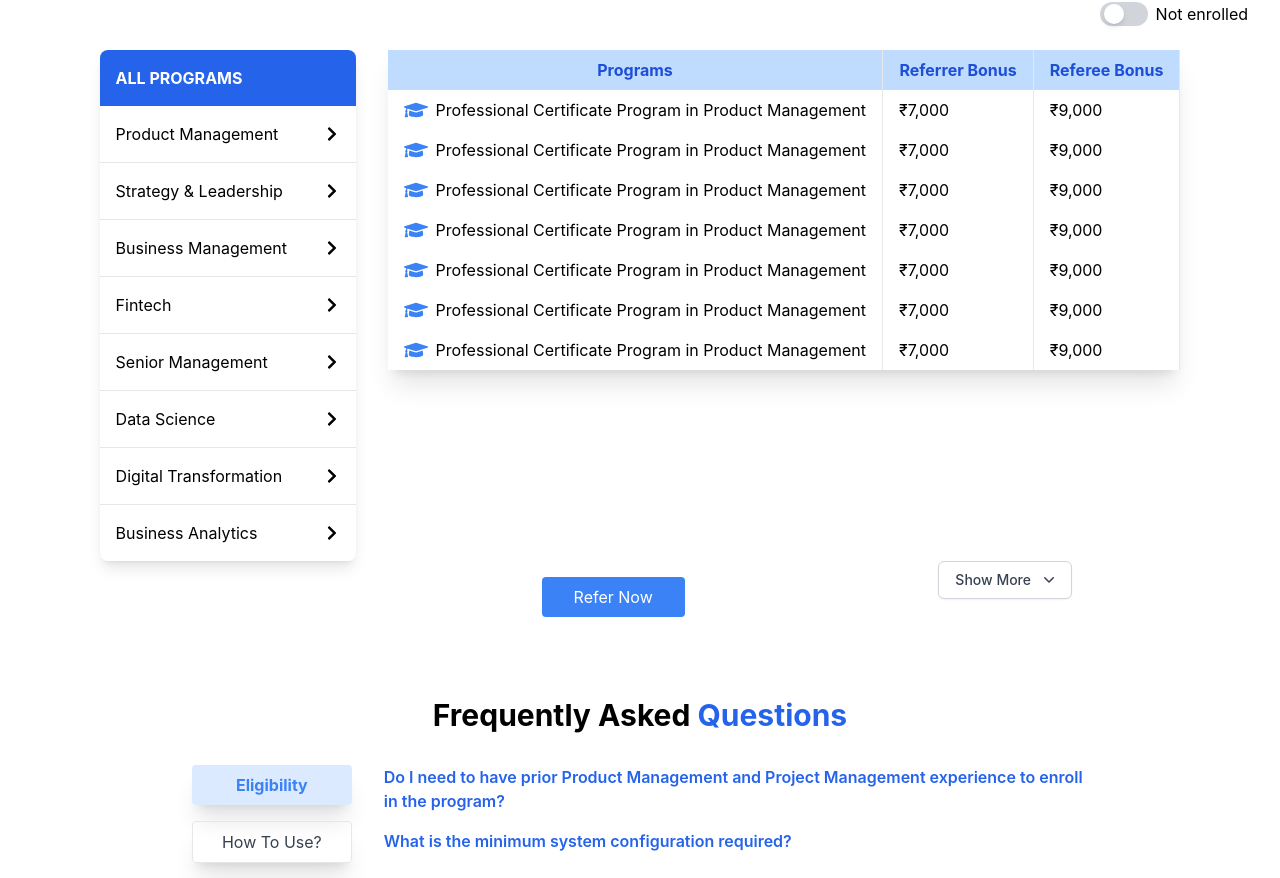
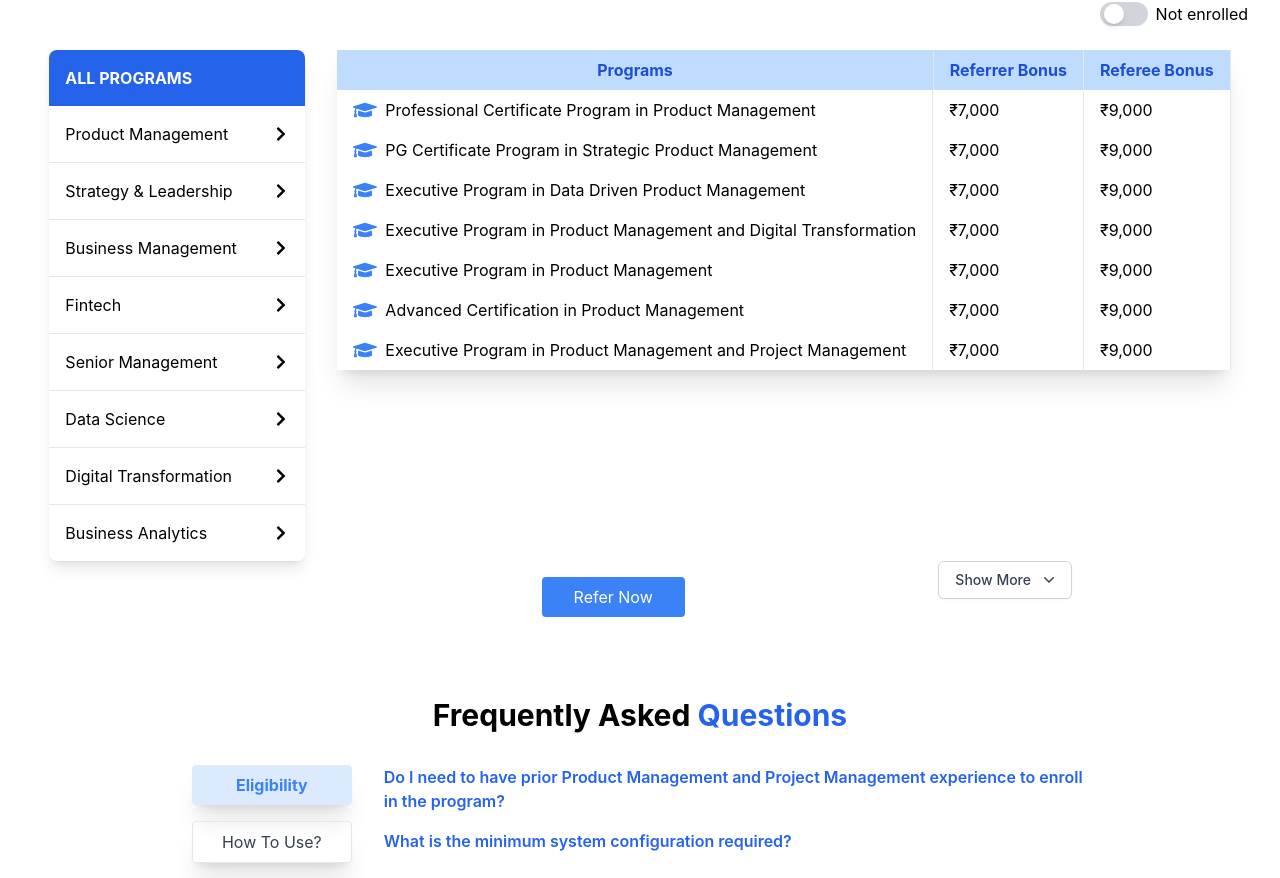
Before and after one commit to karan00034/Accredian-frontend-task, a React (Create React App) app: page / in a window 1280 px wide. Shown: the part 1632-2510 px from the top of the page. Built offline with nearby package versions, Linux system fonts and the light colour scheme.

Commit message:
Update ReferralBenefits.js

```diff
--- a/src/components/ReferralBenefits.js
+++ b/src/components/ReferralBenefits.js
@@ -37,32 +37,33 @@ function ReferralBenefits() {
                 <td className="border-r px-4 py-2">₹9,000</td>
               </tr>
               <tr>
-                <td className="border-r px-4 py-2 flex items-center"><FaGraduationCap className='mr-2 text-blue-500 text-2xl'/>Professional Certificate Program in Product Management</td>
+                <td className="border-r px-4 py-2 flex items-center"><FaGraduationCap className='mr-2 text-blue-500 text-2xl'/>
+PG Certificate Program in Strategic Product Management</td>
                 <td className="border-r px-4 py-2">₹7,000</td>
                 <td className="border-r px-4 py-2">₹9,000</td>
               </tr>
               <tr>
-                <td className="border-r px-4 py-2 flex items-center"><FaGraduationCap className='mr-2 text-blue-500 text-2xl'/>Professional Certificate Program in Product Management</td>
+                <td className="border-r px-4 py-2 flex items-center"><FaGraduationCap className='mr-2 text-blue-500 text-2xl'/>Executive Program in Data Driven Product Management</td>
                 <td className="border-r px-4 py-2">₹7,000</td>
                 <td className="border-r px-4 py-2">₹9,000</td>
               </tr>
               <tr>
-                <td className="border-r px-4 py-2 flex items-center"><FaGraduationCap className='mr-2 text-blue-500 text-2xl'/>Professional Certificate Program in Product Management</td>
+                <td className="border-r px-4 py-2 flex items-center"><FaGraduationCap className='mr-2 text-blue-500 text-2xl'/>Executive Program in Product Management and Digital Transformation</td>
                 <td className="border-r px-4 py-2">₹7,000</td>
                 <td className="border-r px-4 py-2">₹9,000</td>
               </tr>
               <tr>
-                <td className="border-r px-4 py-2 flex items-center"><FaGraduationCap className='mr-2 text-blue-500 text-2xl'/>Professional Certificate Program in Product Management</td>
+                <td className="border-r px-4 py-2 flex items-center"><FaGraduationCap className='mr-2 text-blue-500 text-2xl'/>Executive Program in Product Management</td>
                 <td className="border-r px-4 py-2">₹7,000</td>
                 <td className="border-r px-4 py-2">₹9,000</td>
               </tr>
               <tr>
-                <td className="border-r px-4 py-2 flex items-center"><FaGraduationCap className='mr-2 text-blue-500 text-2xl'/>Professional Certificate Program in Product Management</td>
+                <td className="border-r px-4 py-2 flex items-center"><FaGraduationCap className='mr-2 text-blue-500 text-2xl'/>Advanced Certification in Product Management</td>
                 <td className="border-r px-4 py-2">₹7,000</td>
                 <td className="border-r px-4 py-2">₹9,000</td>
               </tr>
               <tr>
-                <td className="border-r px-4 py-2 flex items-center"><FaGraduationCap className='mr-2 text-blue-500 text-2xl'/>Professional Certificate Program in Product Management</td>
+                <td className="border-r px-4 py-2 flex items-center"><FaGraduationCap className='mr-2 text-blue-500 text-2xl'/>Executive Program in Product Management and Project Management</td>
                 <td className="border-r px-4 py-2">₹7,000</td>
                 <td className="border-r px-4 py-2">₹9,000</td>
               </tr>
```
